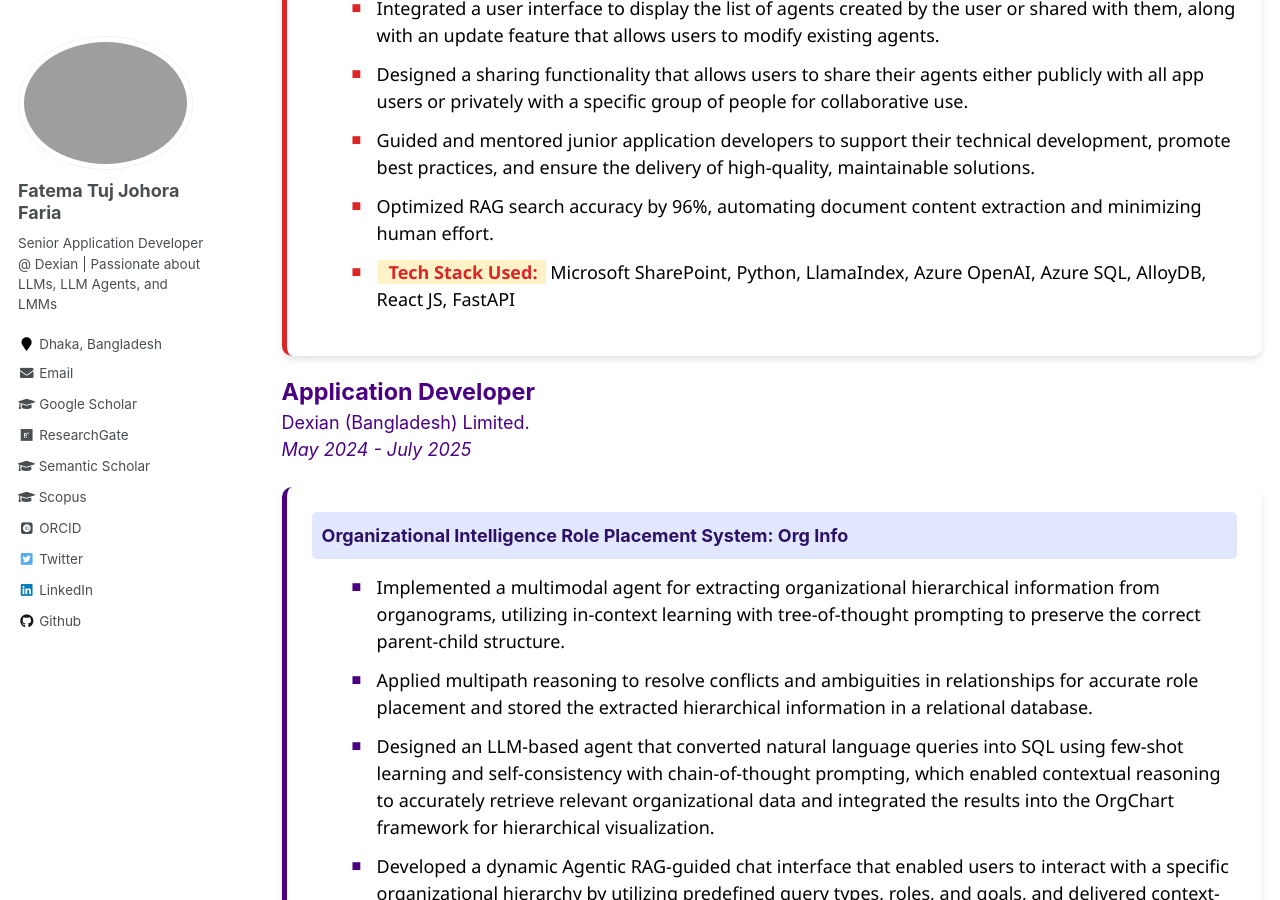
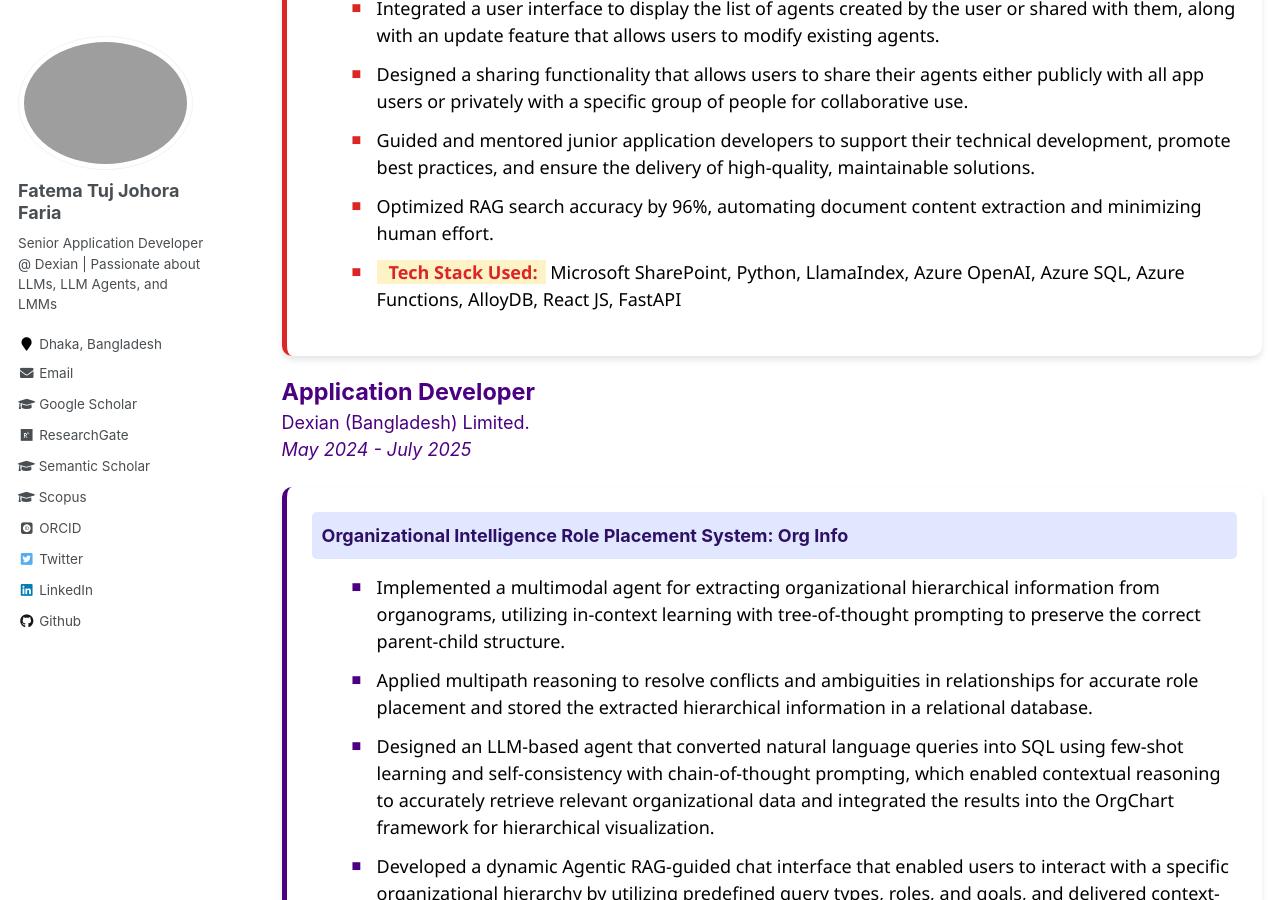
Before and after one commit to fatemafaria142/fatemafaria142.github.io, a Jekyll site: the page built from _pages/work.md, in a window 1280 px wide and 900 px high, scrolled down 1999 px. Built offline with Jekyll 4.4.1, drawn with Linux system fonts in a browser that asks for light colours; some web fonts are replaced.

Commit message:
Update Work

```diff
--- a/_pages/work.md
+++ b/_pages/work.md
@@ -99,7 +99,7 @@ title: ""
       </li>
       <li style="margin-bottom: 12px; list-style-type: none; position: relative; padding-left: 25px;">
         <span style="position: absolute; left: 0; color: #dc2626; font-size: 0.9em;">■</span>
-        <b><span style="background-color: #fef3c7; padding: 0 8px 0 12px; color: #dc2626; display: inline;">Tech Stack Used:</span></b> Microsoft SharePoint, Python, LlamaIndex, Azure OpenAI, Azure SQL, AlloyDB, React JS, FastAPI
+        <b><span style="background-color: #fef3c7; padding: 0 8px 0 12px; color: #dc2626; display: inline;">Tech Stack Used:</span></b> Microsoft SharePoint, Python, LlamaIndex, Azure OpenAI, Azure SQL, Azure Functions, AlloyDB, React JS, FastAPI
       </li>
     </ul>
   </div>
```
Also changed, not shown: _pages/about.md (+1 -1 lines).
